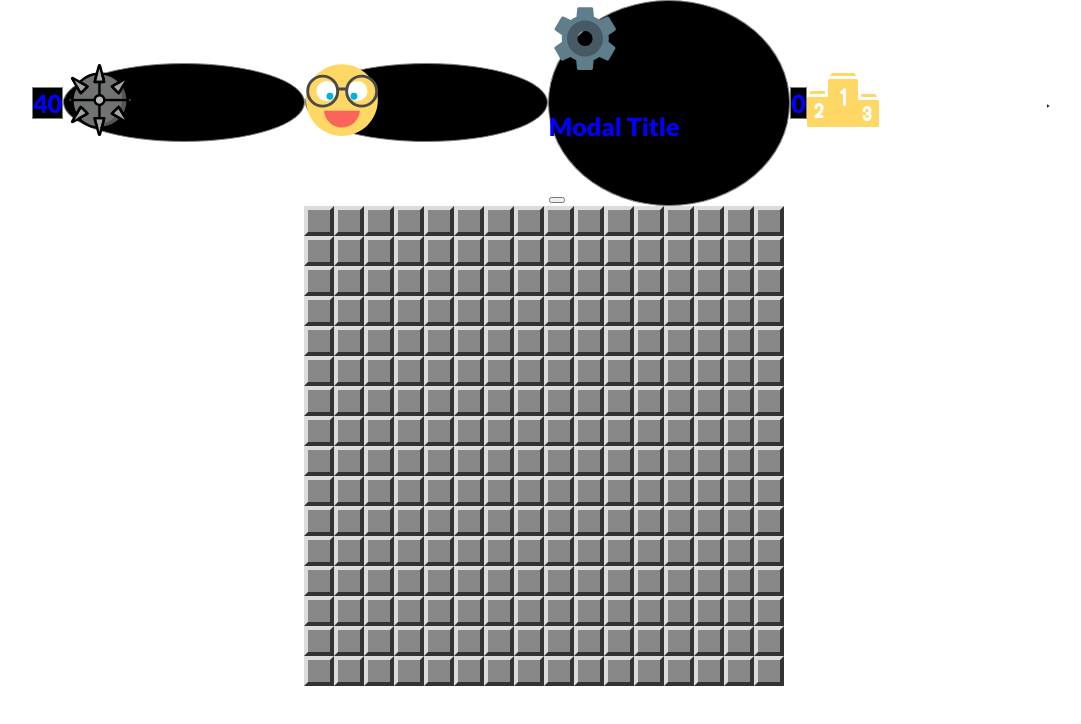
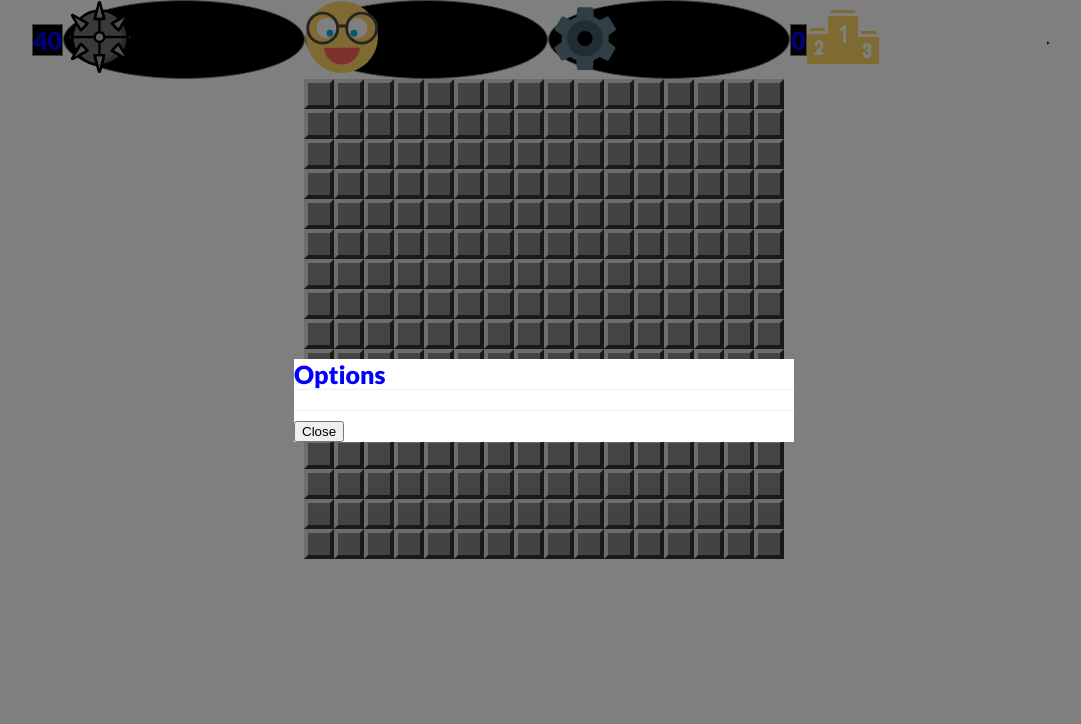
Before and after one commit to Abdulloh76/react-game, a React (Create React App) app: page / in a window 1280 px wide. Both pictures are taken after a click on the element 765 px from the left and 39 px from the top of the page. Shown: the top 724 px of the page, without its empty margins (96-1177 px from the left). Built offline with nearby package versions, Linux system fonts and the light colour scheme.

Commit message:
refactor: connect styles in tsx file(modal is working now, when click set btn)

```diff
--- a/src/componenets/Modal.tsx
+++ b/src/componenets/Modal.tsx
@@ -1,12 +1,14 @@
 import React, { useEffect } from 'react'
+import '../styles/modal.scss'
 
 interface Props {
+  title: string;
   children: JSX.Element;
   show: boolean;
   setShow: (value: boolean) => void;
 }
 
-export default function Modal({ children, show, setShow }: Props) {
+export default function Modal({ title, children, show, setShow }: Props) {
   const closeByEsc = (e: KeyboardEvent) => {
     if (e.keyCode === 27) {
       setShow(false);
@@ -25,11 +27,11 @@ export default function Modal({ children, show, setShow }: Props) {
     <div className="modal" onClick={() => setShow(false)}>
       <div className="modal-content" onClick={(e) => e.stopPropagation()}>
         <div className="modal-header">
-          <h4 className="modal-title">Modal Title</h4>
+          <h4 className="modal-title">{title}</h4>
         </div>
         <div className="modal-body">{children}</div>
         <div className="modal-footer">
-          <button className="close-modal" onClick={() => setShow(false)}></button>
+          <button className="close-modal" onClick={() => setShow(false)}>Close</button>
         </div>
       </div>
     </div>
--- a/src/componenets/Settings.tsx
+++ b/src/componenets/Settings.tsx
@@ -9,7 +9,7 @@ export default function Settings() {
   return (
     <div className="header__settings"  onClick={() => setModalShow(true)}>
       <SettingsIcon />
-      <Modal show={modalShow} setShow={setModalShow}>
+      <Modal title="Options" show={modalShow} setShow={setModalShow}>
         <div className="settings">
           {modalShow}
         </div>
--- a/src/styles/modal.scss
+++ b/src/styles/modal.scss
@@ -2,6 +2,9 @@
   position: fixed;
   top: 0;
   left: 0;
+  width: 100%;
+  height: 100%;
+  z-index: 100;
   background-color: rgba($color: #000000, $alpha: 0.5);
   display: flex;
   align-items: center;
```
